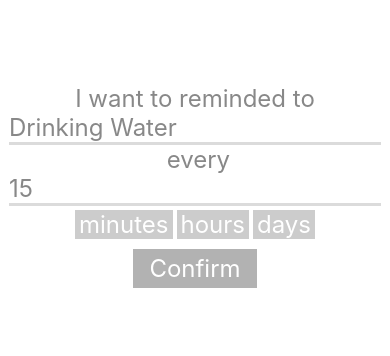
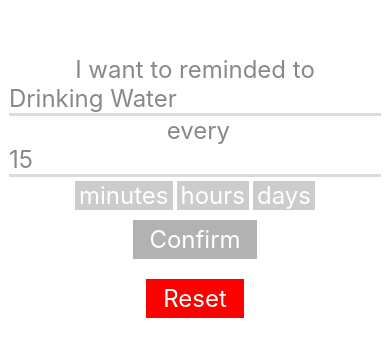
Before and after one commit to brennanmanning/get-notifications, a React Native app: screen / in a window 390 px wide. Shown: the part 236-592 px from the top of the page. Built offline with nearby package versions, Linux system fonts and the light colour scheme.

Commit message:
Added Reset Button

```diff
--- a/App.tsx
+++ b/App.tsx
@@ -75,6 +75,18 @@ export default function App() {
       >
         <Text style={styles.time}> Confirm </Text>
       </TouchableOpacity>
+
+      <TouchableOpacity
+        onPress={() => {
+          onChangeText(undefined);
+          onChangeNumber(undefined);
+          onChoseTime(false);
+          onSelectedTime(undefined);
+        }}
+        style={styles.resetButton}
+      >
+        <Text style={styles.time}> Reset </Text>
+      </TouchableOpacity>
     </View>
   );
 }
@@ -129,4 +141,11 @@ const styles = StyleSheet.create({
     paddingVertical: 5,
     backgroundColor: "#b2b2b2",
   },
+
+  resetButton: {
+    marginTop: 20,
+    paddingHorizontal: 10,
+    paddingVertical: 5,
+    backgroundColor: "red",
+  },
 });
```
